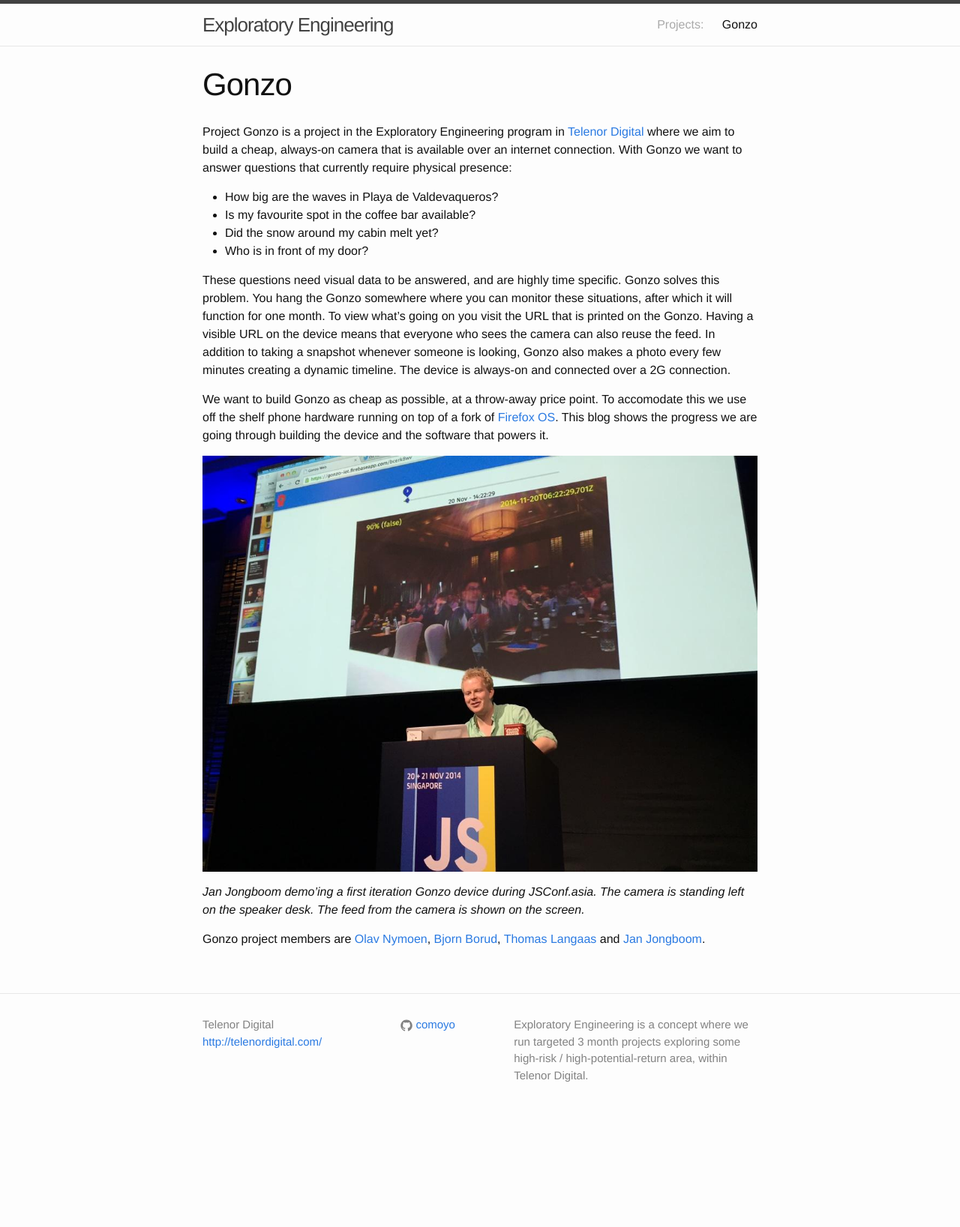
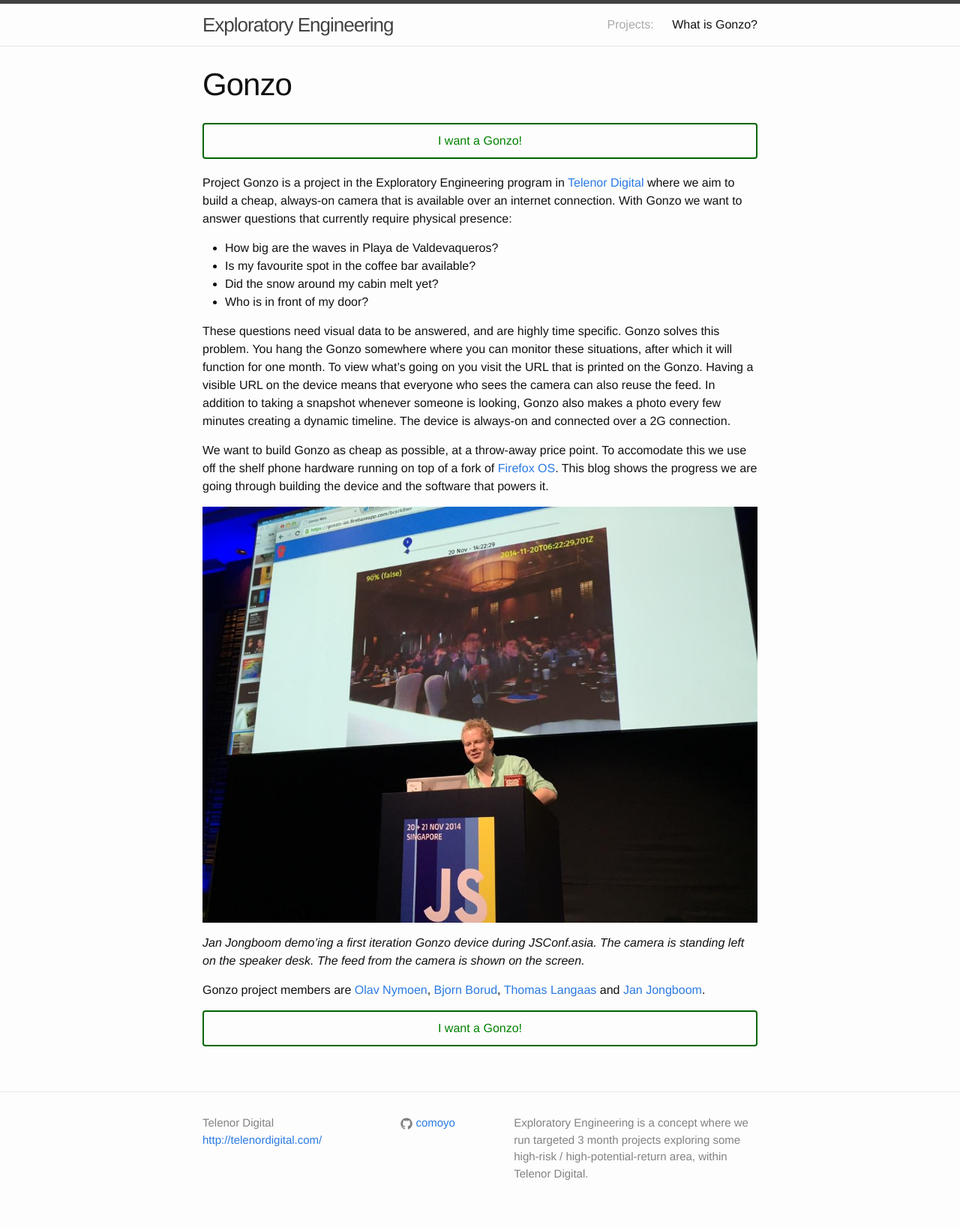
Before and after one commit to comoyo/blog.telenor.io, a Jekyll site: the page built from about-gonzo.md, in a window 1280 px wide. Shown: the whole page at 75% size. Built offline with Jekyll 4.4.1, drawn with Linux system fonts in a browser that asks for light colours; before the commit the page ends 1506 px from its top, so only the background shows below that.

Commit message:
Add GA and add get-gonzo link

```diff
--- a/_includes/header.html
+++ b/_includes/header.html
@@ -17,7 +17,7 @@
         <span class="projects">Projects:</span>
         {% for page in site.pages %}
           {% if page.title %}
-          <a class="page-link" href="{{ page.url | prepend: site.baseurl }}">{{ page.title }}</a>
+          <a class="page-link" href="{{ page.url | prepend: site.baseurl }}">What is {{ page.title }}?</a>
           {% endif %}
         {% endfor %}
       </div>
--- a/_sass/_layout.scss
+++ b/_sass/_layout.scss
@@ -238,3 +238,18 @@
 .projects {
     color: #aaa;
 }
+
+a.want-one {
+    display: block;
+    text-decoration: none;
+    color: green;
+    text-align: center;
+    border-radius: 4px;
+    padding: 10px 0px;
+    border: 2px solid darkgreen;
+    margin-bottom: 20px;
+}
+a.want-one:hover, a.want-one:active {
+    text-decoration: underline;
+    background: rgba(0, 255, 0, 0.1);
+}
--- a/about-gonzo.md
+++ b/about-gonzo.md
@@ -5,6 +5,8 @@
   - /about/
 permalink: /about-gonzo/
 ---
+
+<a class="want-one" href="http://gonzo.launchrock.com">I want a Gonzo!</a>
 
 Project Gonzo is a project in the Exploratory Engineering program in [Telenor Digital](http://telenordigital.com/) where we aim to build a cheap, always-on camera that is available over an internet connection. With Gonzo we want to answer questions that currently require physical presence:
 
@@ -22,3 +24,5 @@
 *Jan Jongboom demo'ing a first iteration Gonzo device during JSConf.asia. The camera is standing left on the speaker desk. The feed from the camera is shown on the screen.*
 
 Gonzo project members are [Olav Nymoen](https://github.com/OlavHN), [Bjorn Borud](http://blog.borud.no/), [Thomas Langaas](https://twitter.com/tlangaas) and [Jan Jongboom](http://janjongboom.com).
+
+<a class="want-one" href="http://gonzo.launchrock.com">I want a Gonzo!</a>
--- a/index.html
+++ b/index.html
@@ -3,6 +3,7 @@
 ---
 
 <div class="home">
+  <a class="want-one" href="http://gonzo.launchrock.com">I want a Gonzo!</a>
 
   <ul class="post-list">
     {% for post in site.posts %}
```
Also changed, not shown: _layouts/default.html (+10 -0 lines).
